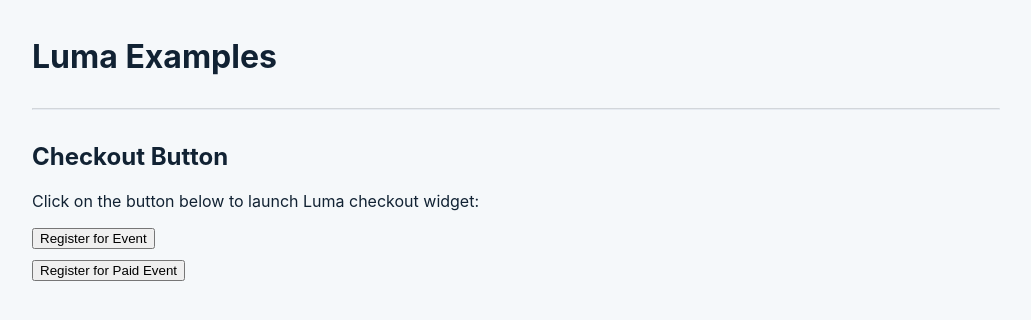
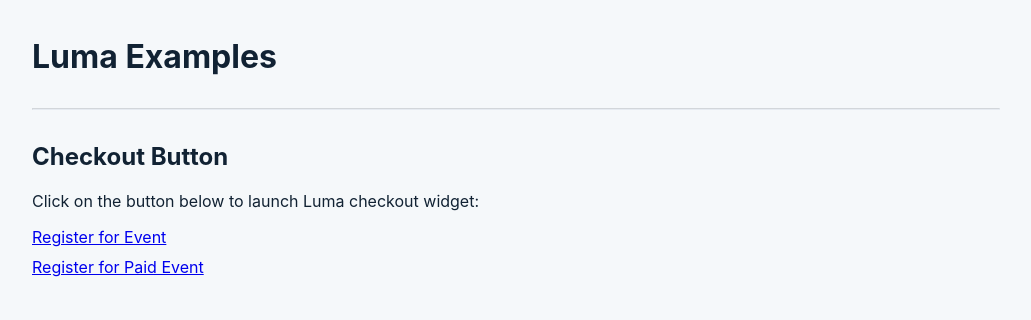
Before and after one commit to luma-team/examples, a Next.js app: page / in a window 1280 px wide. Shown: the top 320 px of the page, without its empty margins (124-1155 px from the left). Built offline with nearby package versions, Linux system fonts and the light colour scheme.

Commit message:
Update to a not button

```diff
--- a/pages/index.js
+++ b/pages/index.js
@@ -2,6 +2,9 @@
   process.env.NODE_ENV === "production"
     ? "https://embed.lu.ma"
     : "https://f62e728b0b33.ngrok.io";
+
+const eventId = "evt-QDi9j97FsQl9O2h"
+const paidEventId = "evt-EneEKDWiCZ7IADf"
 
 export default function Home() {
   return (
@@ -11,24 +14,26 @@
       <hr />
       <h2>Checkout Button</h2>
       <p>Click on the button below to launch Luma checkout widget:</p>
-      <button
+      <a
+        href={`https://lu.ma/event/${eventId}`}
         className="luma-checkout--button"
         type="button"
         data-luma-action="checkout"
-        data-luma-event-id="evt-QDi9j97FsQl9O2h"
+        data-luma-event-id={eventId}
       >
         Register for Event
-      </button>
+      </a>
 
       <div style={{marginTop: 10}}>
-        <button
+        <a
+          href={`https://lu.ma/event/${paidEventId}`}
           className="luma-checkout--button"
           type="button"
           data-luma-action="checkout"
-          data-luma-event-id="evt-EneEKDWiCZ7IADf"
+          data-luma-event-id={paidEventId}
         >
           Register for Paid Event
-        </button>
+        </a>
       </div>
 
 
```
